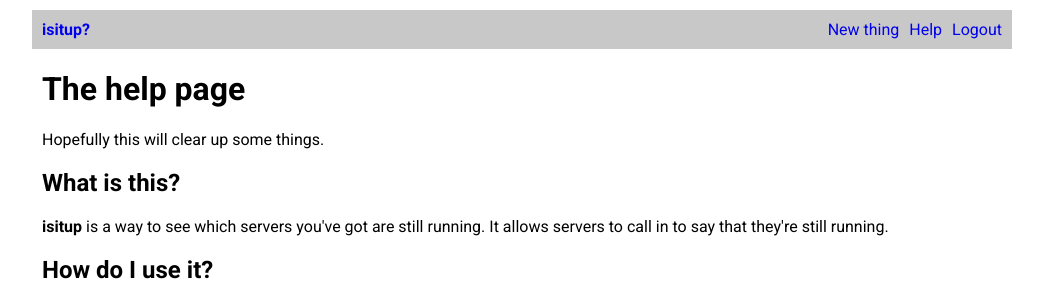
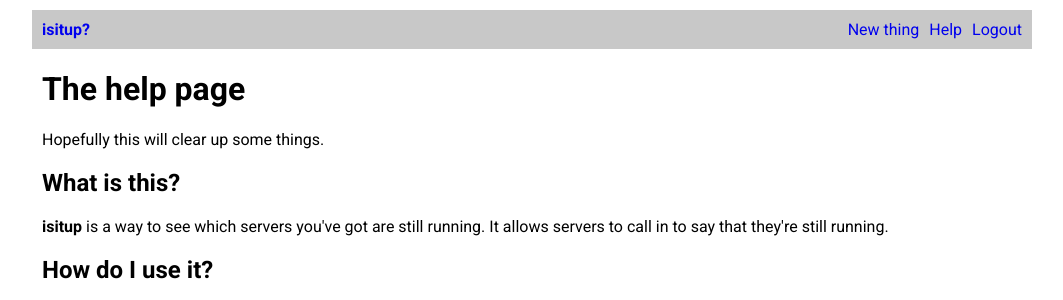
Before and after one commit to avacariu/isitup, a Flask app: page /help in a window 1280 px wide. Shown: the top 300 px of the page, without its empty margins (108-1171 px from the left). Run offline with Flask 2, Linux system fonts and the light colour scheme; the visitor is signed in with stand-in values (Sample User, id 1).

Commit message:
Increase width of nav to account for body padding

```diff
--- a/app/templates/base.html
+++ b/app/templates/base.html
@@ -23,7 +23,7 @@
         background: rgb(200, 200, 200);
         padding: 10px;
         display: table;
-        width: 100%;
+        width: calc(100% + 20px);
         margin-left: -10px;
       }
       nav ul {
```
